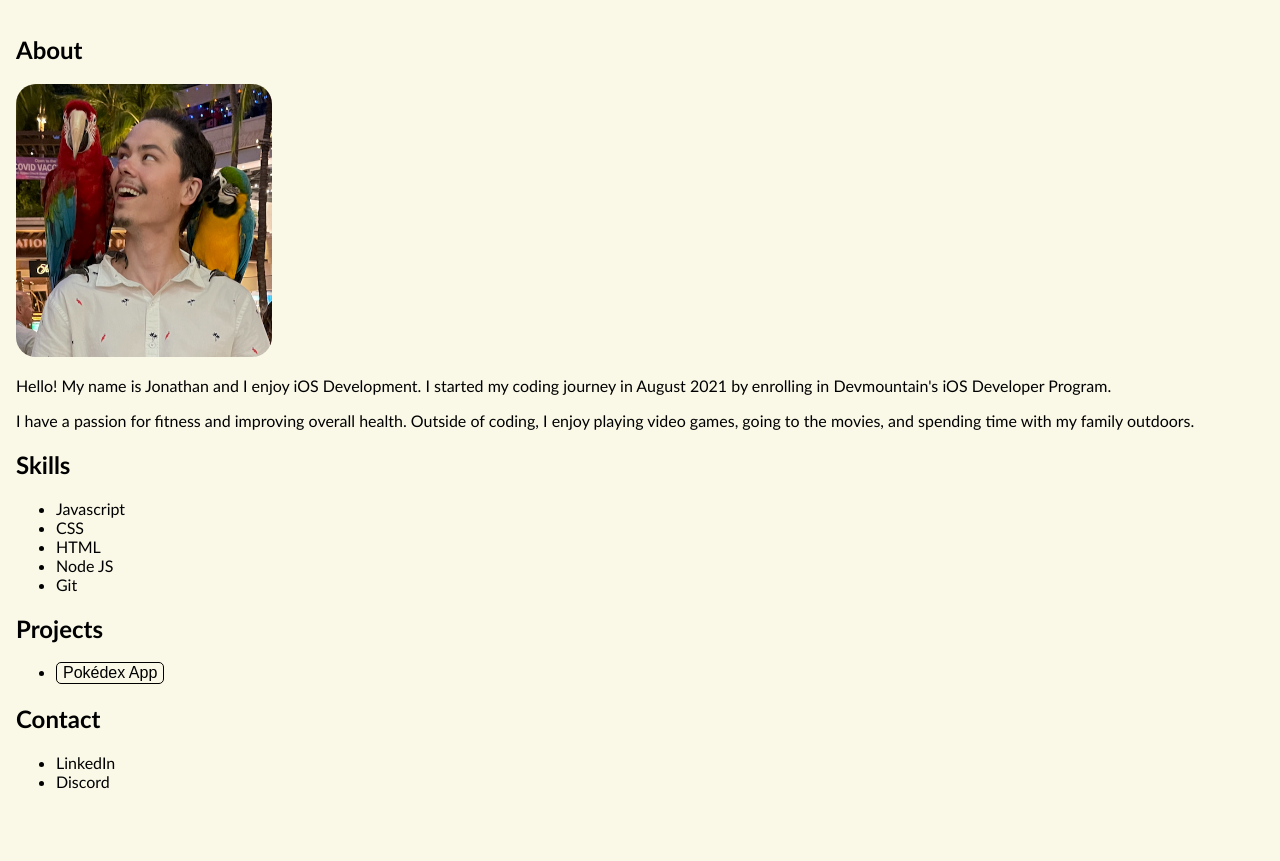
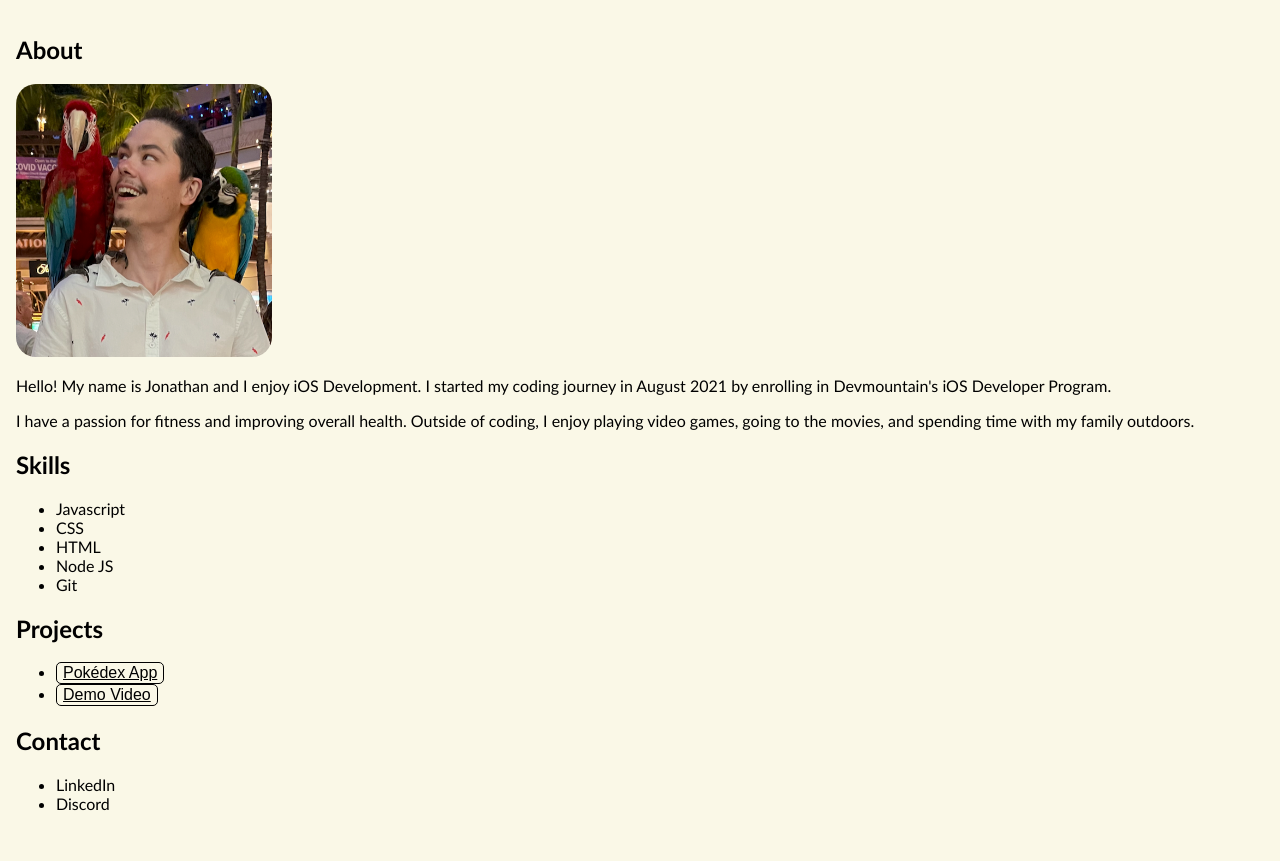
Before and after one commit to Jon-Snow1221/Jon-Snow1221.github.io, a plain HTML site: page index.html in a window 1280 px wide. Shown: the part 158-1019 px from the top of the page. Before the commit the page ends 997 px from the top, so only its background shows below. Drawn offline with Linux system fonts and the light colour scheme.

Commit message:
added project demo link

```diff
--- a/index.html
+++ b/index.html
@@ -38,6 +38,7 @@
             <h1 id="projects">Projects</h1>
                 <ul class="projects_list">
                     <li><button class="button"><a class="poke_project" href="https://f9-pokedex-app.herokuapp.com/">Pokédex App</a></button></li>
+                    <li><button class="button"><a href="https://youtu.be/IW7SqUO1geE">Demo Video</a></button></li>
                 </ul>
         </section>
         <section>
--- a/styles.css
+++ b/styles.css
@@ -38,8 +38,11 @@ img {
 }
 
 a {
-    text-decoration: none;
+    /* text-decoration: none; */
     color: black;
+}
+a:hover {
+    color: white;
 }
 
 .poke_project:hover {
```
